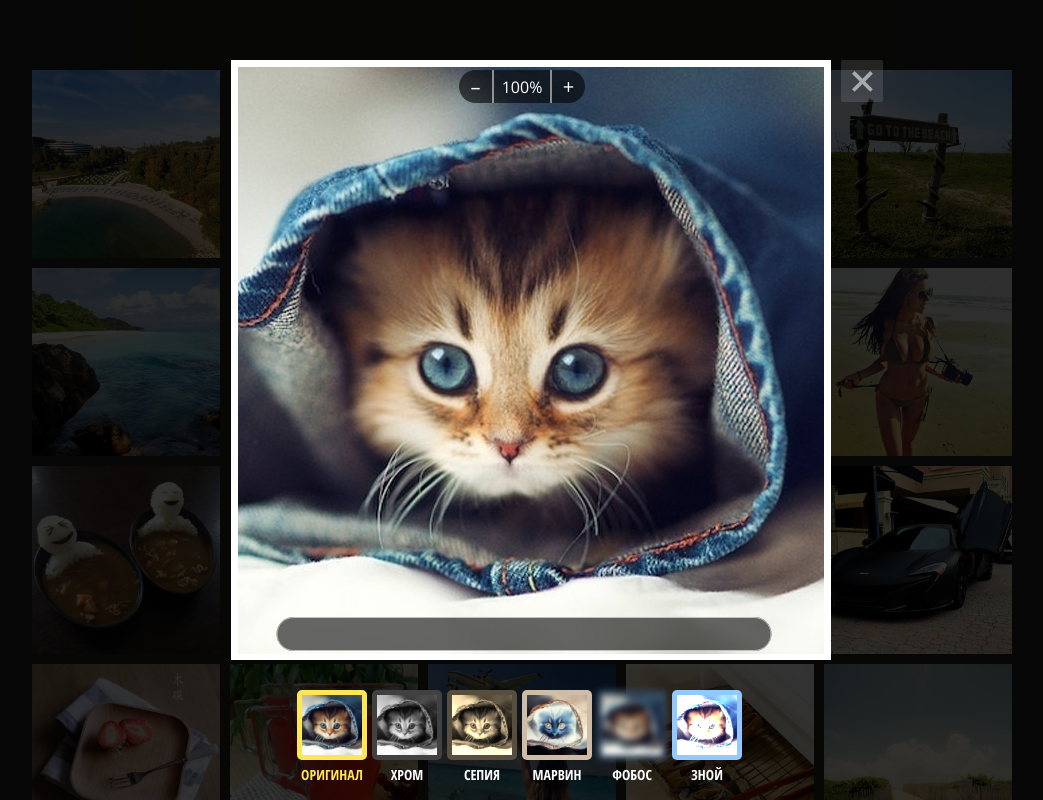
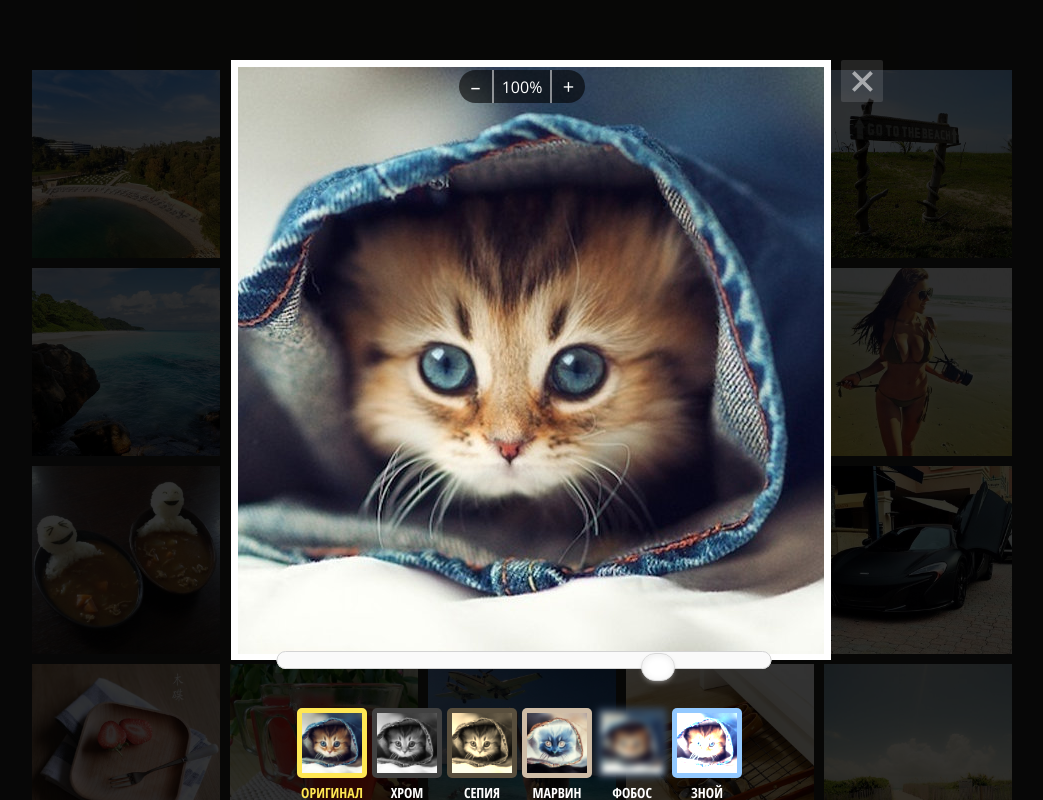
Before and after one commit to htmlacademy-javascript/1981559-kekstagram-29, a website with bundled scripts: page index.html in a window 1280 px wide. Shown: the top 800 px of the page, without its empty margins (118-1161 px from the left). Built offline with nearby package versions, Linux system fonts and the light colour scheme.

Commit message:
styles added

```diff
--- a/css/style.css
+++ b/css/style.css
@@ -551,8 +551,9 @@ main {
           transform: translateX(-50%);
 }
 
-.effect-level .noUi-target {
+.effect-level.noUi-target {
   border-radius: 16px;
+  box-shadow: none;
 }
 
 .effect-level .noUi-connects {
@@ -564,6 +565,26 @@ main {
 }
 
 .effect-level__value {
+  display: none;
+}
+
+.effect-level .noUi-base {
+  width: 95%;
+  margin: 0 auto;
+}
+
+.effect-level .noUi-handle {
+  border-radius: 16px;
+  width: 46px;
+  height: 30px;
+  right: -23px;
+}
+
+.effect-level .noUi-handle:before {
+  display: none;
+}
+
+.effect-level .noUi-handle:after {
   display: none;
 }
 
--- a/index.html
+++ b/index.html
@@ -4,6 +4,7 @@
   <meta charset="utf-8">
   <meta name="viewport" content="width=device-width,initial-scale=1">
   <link rel="stylesheet" href="css/normalize.css">
+  <link rel="stylesheet" href="vendor/nouislider/nouislider.css">
   <link rel="stylesheet" href="css/style.css">
   <link rel="shortcut icon" href="favicon.ico" type="image/x-icon">
   <title>Кекстаграм</title>
@@ -228,6 +229,7 @@
   </template>
 
   <script src="vendor/pristine/pristine.min.js"></script>
+  <script src="vendor/nouislider/nouislider.js"></script>
   <script src="/js/main.js" type="module"></script>
   <script src="/js/functions.js"></script>
 </body>
--- a/js/upload-image.js
+++ b/js/upload-image.js
@@ -101,3 +101,13 @@ const increaseValue = () => {
 
 decreaseScaleButton.addEventListener('click', decreaseValue);
 increaseScaleButton.addEventListener('click', increaseValue);
+
+const sliderControlContainer = uploadForm.querySelector('.effect-level');
+
+noUiSlider.create(sliderControlContainer, {
+  range: {
+    min: 0,
+    max: 100,
+  },
+  start: 80,
+});
```
